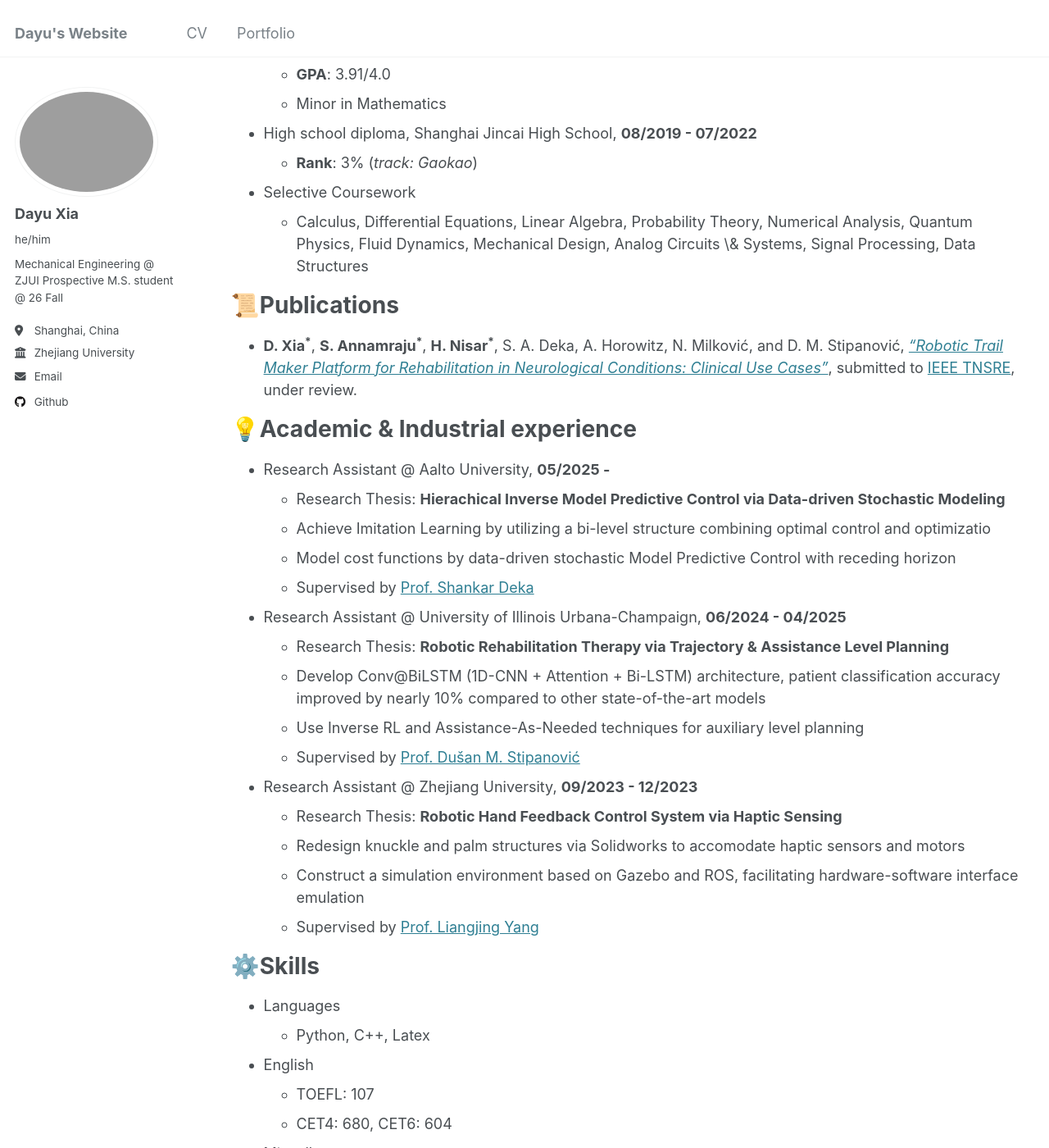
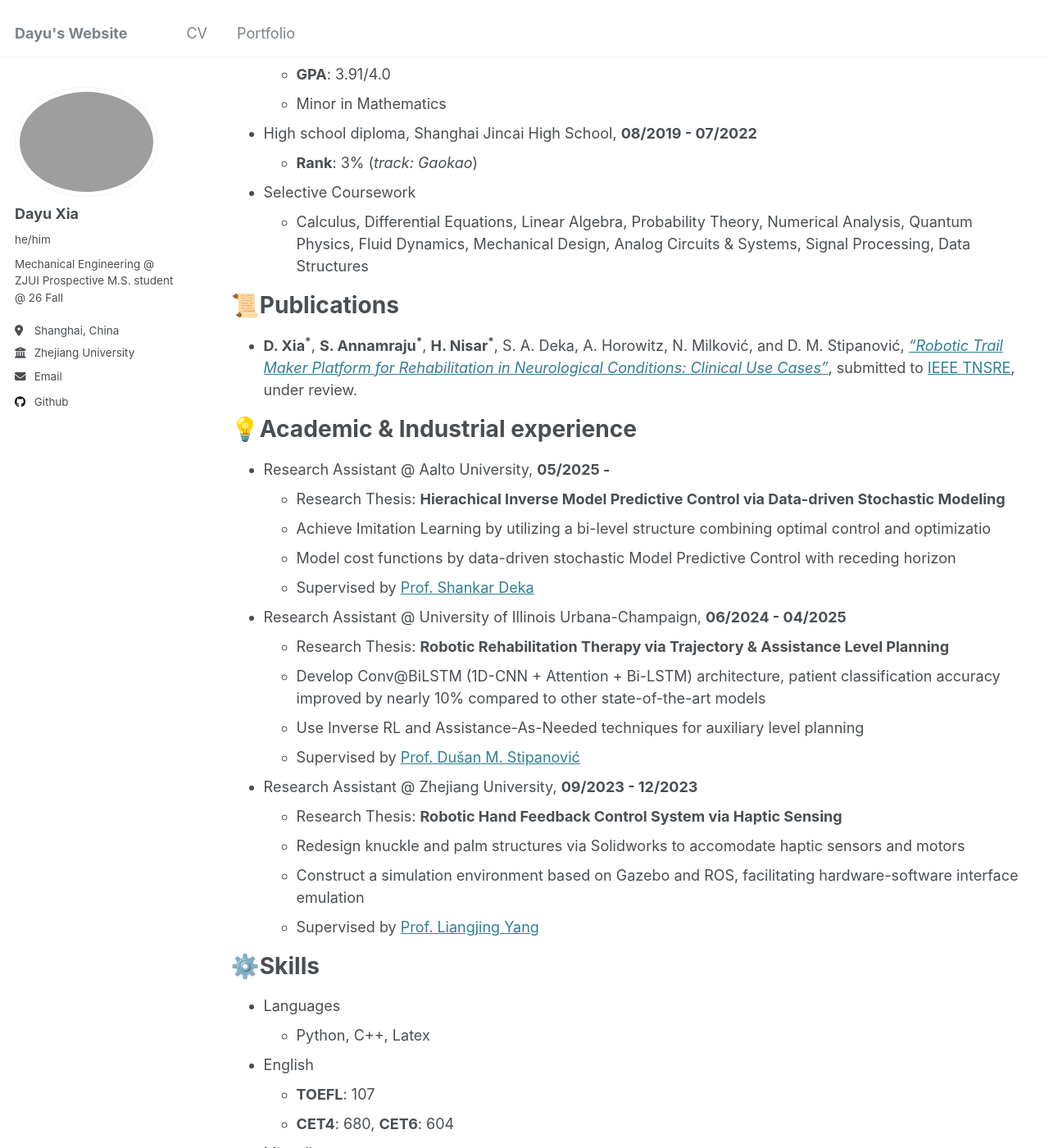
Before and after one commit to dyxia1241/dyxia1241.github.io, a Jekyll site: the page built from _pages/cv.md, in a window 1280 px wide and 1400 px high, scrolled down 231 px. Shown: the whole window at 82% size. Built offline with Jekyll 4.4.1, drawn with Linux system fonts in a browser that asks for light colours.

Commit message:
Update cv.md

```diff
--- a/_pages/cv.md
+++ b/_pages/cv.md
@@ -19,7 +19,7 @@ redirect_from:
 * High school diploma, Shanghai Jincai High School, **08/2019 - 07/2022**
   * **Rank**: 3% (*track: Gaokao*)
 * Selective Coursework
-  * Calculus, Differential Equations, Linear Algebra, Probability Theory, Numerical Analysis, Quantum Physics, Fluid Dynamics, Mechanical Design, Analog Circuits \& Systems, Signal Processing, Data Structures
+  * Calculus, Differential Equations, Linear Algebra, Probability Theory, Numerical Analysis, Quantum Physics, Fluid Dynamics, Mechanical Design, Analog Circuits & Systems, Signal Processing, Data Structures
 
 📜Publications
 ======
@@ -50,8 +50,8 @@ redirect_from:
 * Languages
   * Python, C++, Latex
 * English
-  * TOEFL: 107
-  * CET4: 680, CET6: 604
+  * **TOEFL**: 107
+  * **CET4**: 680, **CET6**: 604
 * Miscellaneous
   * PyTorch, Arduino
   * Fusion 360, Solidworks
```
